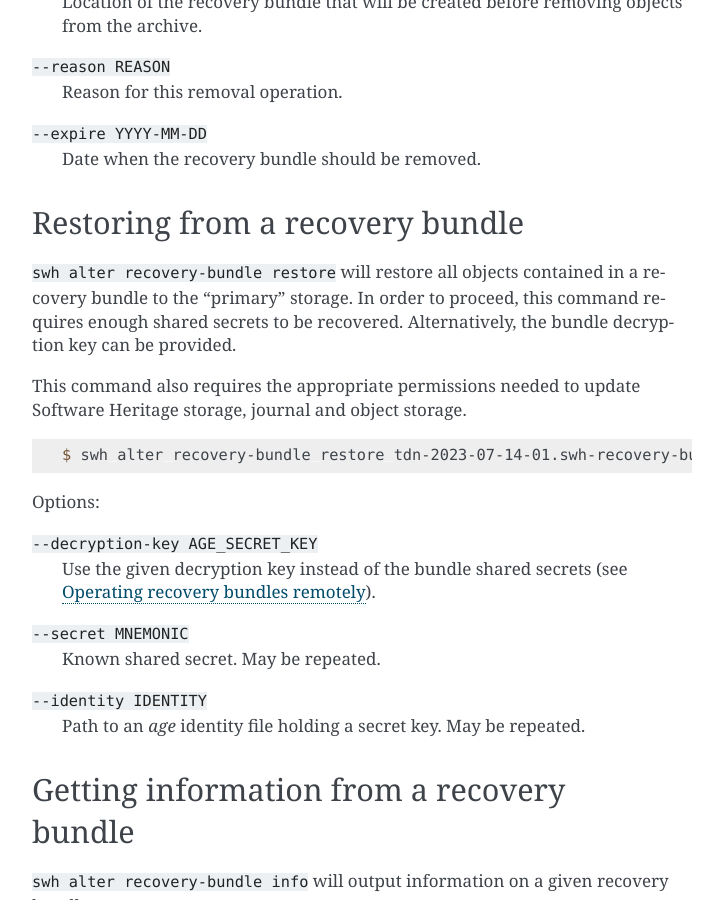
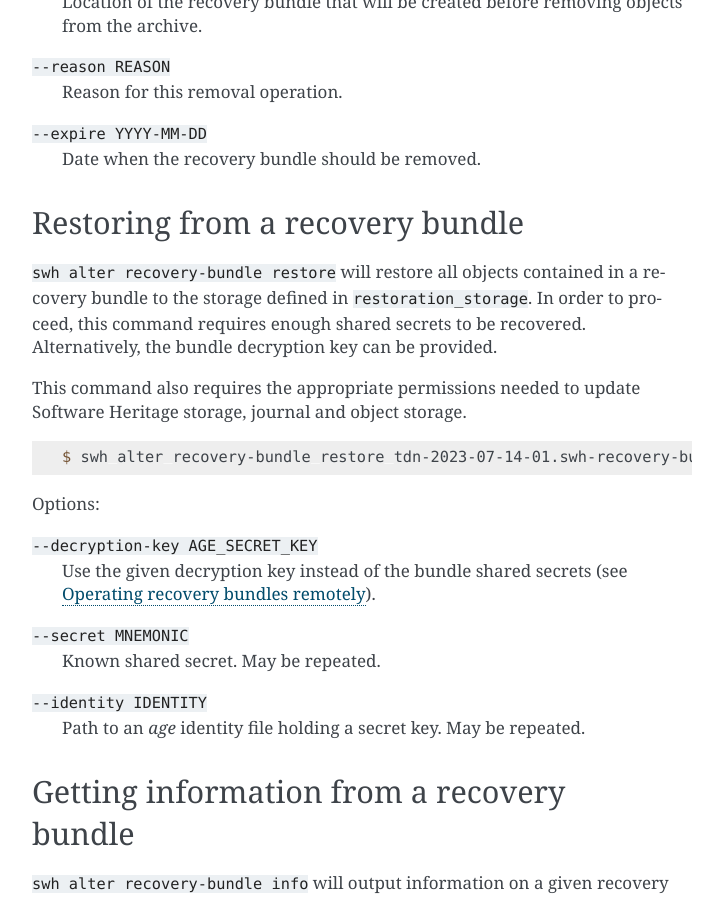
Before and after one commit to SoftwareHeritage/swh-alter, a Sphinx documentation site: the page built from docs/usage.rst, in a window 1280 px wide and 900 px high, scrolled down 4409 px. Shown: the whole window, without its empty margins (388-1111 px from the left). Built offline with Sphinx 7.4.7, drawn with Linux system fonts in a browser that asks for light colours.

Commit message:
One more missing documentation update
It was overlooked after the configuration file change in 29bce6a34a29.

```diff
--- a/docs/usage.rst
+++ b/docs/usage.rst
@@ -245,9 +245,9 @@
 --------------------------------
 
 ``swh alter recovery-bundle restore`` will restore all objects contained in a
-recovery bundle to the “primary” storage. In order to proceed, this command
-requires enough shared secrets to be recovered. Alternatively, the bundle
-decryption key can be provided.
+recovery bundle to the storage defined in ``restoration_storage``. In order to
+proceed, this command requires enough shared secrets to be recovered.
+Alternatively, the bundle decryption key can be provided.
 
 This command also requires the appropriate permissions needed to update Software
 Heritage storage, journal and object storage.
```
